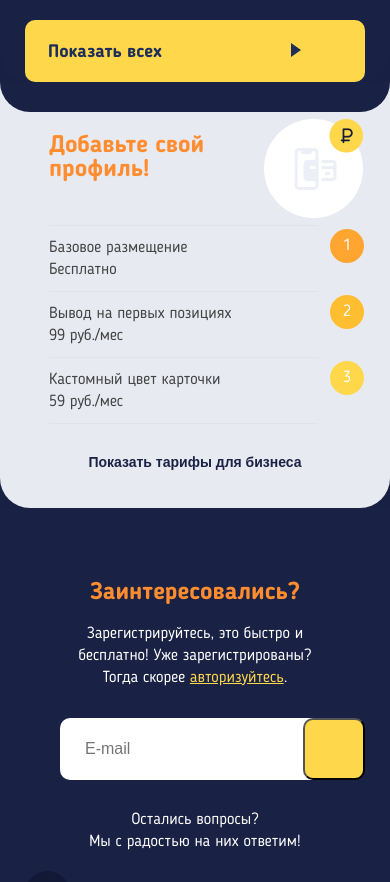
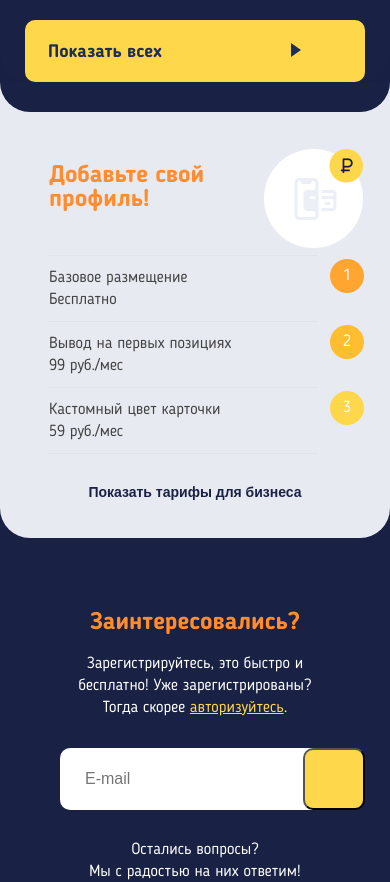
Before and after one commit to MikkyMeow/pognali-adaptive, a website: page source/index.html in a window 390 px wide. Shown: the part 3642-4524 px from the top of the page. Drawn offline with Linux system fonts and the light colour scheme.

Commit message:
add mobile styles to .adding

```diff
--- a/source/index.html
+++ b/source/index.html
@@ -159,6 +159,7 @@
       </div>
     </section>
     <section class="adding">
+      <div class="adding__container">
         <h2 class="adding__caption">Добавьте свой профиль!</h2>
         <ol class="adding__advantages">
           <li class="adding__advantage adding__advantage--1">
@@ -199,6 +200,7 @@
             <button class="adding__button adding__button--popup">
               Закрыть окно
             </button>
+          </div>
         </div>
       </div>
     </section>
--- a/source/sass/modules/adding.scss
+++ b/source/sass/modules/adding.scss
@@ -1,9 +1,8 @@
 .adding {
   background-color: #e8eaf2;
-  padding-top: 52px;
-  padding-bottom: 37px;
   border-radius: 0 0 30px 30px;
   position: relative;
+  padding: 0 26px;
 
   &::after {
     content: "";
@@ -15,8 +14,12 @@
     background-size: 99px;
     position: absolute;
     right: 26px;
-    top: 37px;
+    top: 67px;
   }
+}
+
+.adding__container {
+  padding: 82px 0 37px;
 }
 
 .adding__caption,
@@ -25,7 +28,7 @@
 }
 
 .adding__caption {
-  margin-left: 49px;
+  margin-left: 23px;
   margin-bottom: 43px;
   margin-right: 121px;
   display: flex;
@@ -39,9 +42,9 @@
   font-size: 16px;
   line-height: 22px;
   color: #444444;
-  margin-left: 49px;
+  margin-left: 23px;
   padding-top: 11px;
-  margin-right: 72px;
+  margin-right: 46px;
   margin-bottom: 10px;
   border-top: 1px solid #e1e3e9;
   position: relative;
```
Also changed, not shown: source/css/style.css. Lines whose indentation alone changed are shown as unchanged.
